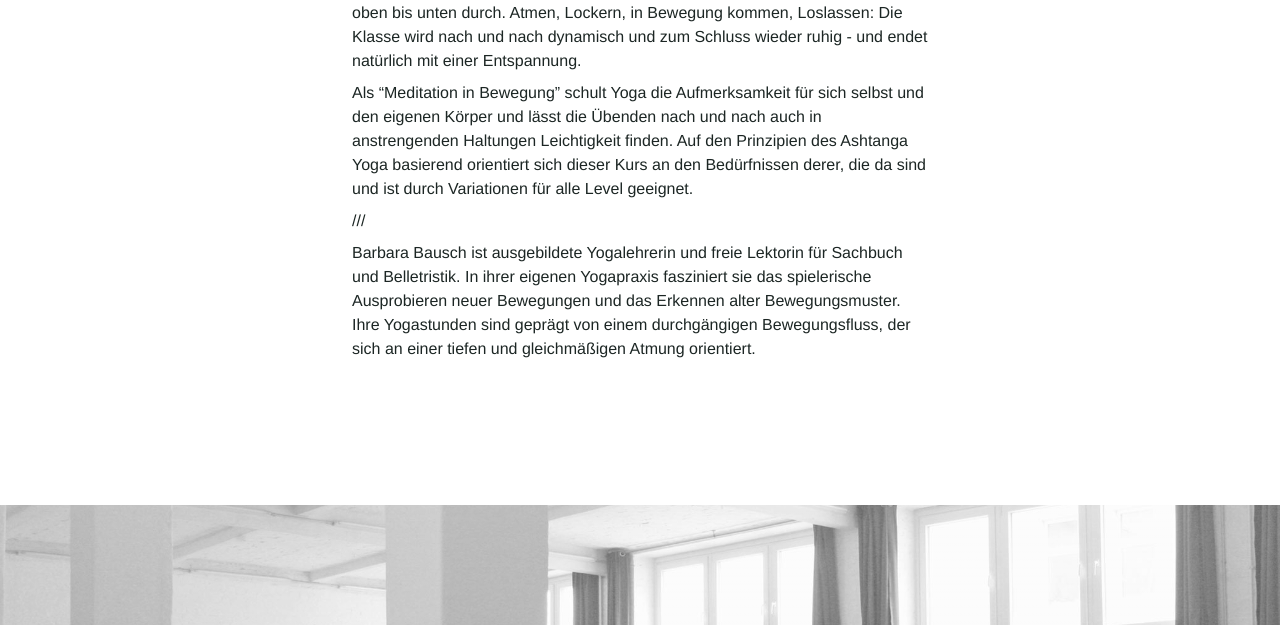
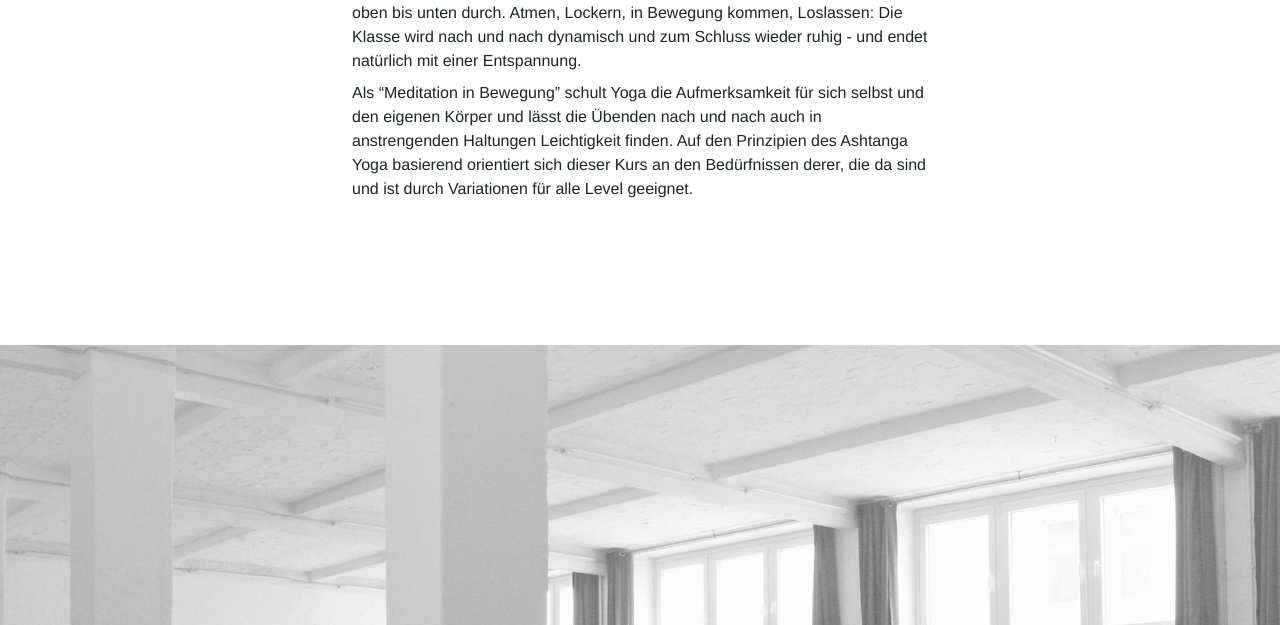
Before and after one commit to Kriesse/urbanraum, a Jekyll site: the page built from _classes/yoga-barbara.md, in a window 1280 px wide. Shown: the part 727-1352 px from the top of the page. Built offline with Jekyll 4.4.1, drawn with Linux system fonts in a browser that asks for light colours; nearby versions of some CDN libraries.

Commit message:
Update yoga-barbara.md

```diff
--- a/_classes/yoga-barbara.md
+++ b/_classes/yoga-barbara.md
@@ -30,20 +30,11 @@ description_en: |
 
   Als "Meditation in Bewegung" schult Yoga die Aufmerksamkeit für sich selbst und den eigenen Körper und lässt die Übenden nach und nach auch in anstrengenden Haltungen Leichtigkeit finden. Auf den Prinzipien des Ashtanga Yoga basierend orientiert sich dieser Kurs an den Bedürfnissen derer, die da sind und ist durch Variationen für alle Level geeignet.
 
-  ///
-
-  Barbara Bausch ist ausgebildete Yogalehrerin und freie Lektorin für Sachbuch und Belletristik.
-  In ihrer eigenen Yogapraxis fasziniert sie das spielerische Ausprobieren neuer Bewegungen und das Erkennen alter Bewegungsmuster.
-  Ihre Yogastunden sind geprägt von einem durchgängigen Bewegungsfluss, der sich an einer tiefen und gleichmäßigen Atmung orientiert.
 
 description_de: |
   Bevor der Kopf sich anfüllt mit den Dingen des Tages biegen wir uns einmal von oben bis unten durch. Atmen, Lockern, in Bewegung kommen, Loslassen: Die Klasse wird nach und nach dynamisch und zum Schluss wieder ruhig - und endet natürlich mit einer Entspannung.
 
   Als "Meditation in Bewegung" schult Yoga die Aufmerksamkeit für sich selbst und den eigenen Körper und lässt die Übenden nach und nach auch in anstrengenden Haltungen Leichtigkeit finden. Auf den Prinzipien des Ashtanga Yoga basierend orientiert sich dieser Kurs an den Bedürfnissen derer, die da sind und ist durch Variationen für alle Level geeignet.
 
-  ///
 
-  Barbara Bausch ist ausgebildete Yogalehrerin und freie Lektorin für Sachbuch und Belletristik.
-  In ihrer eigenen Yogapraxis fasziniert sie das spielerische Ausprobieren neuer Bewegungen und das Erkennen alter Bewegungsmuster.
-  Ihre Yogastunden sind geprägt von einem durchgängigen Bewegungsfluss, der sich an einer tiefen und gleichmäßigen Atmung orientiert.
 ---
```
